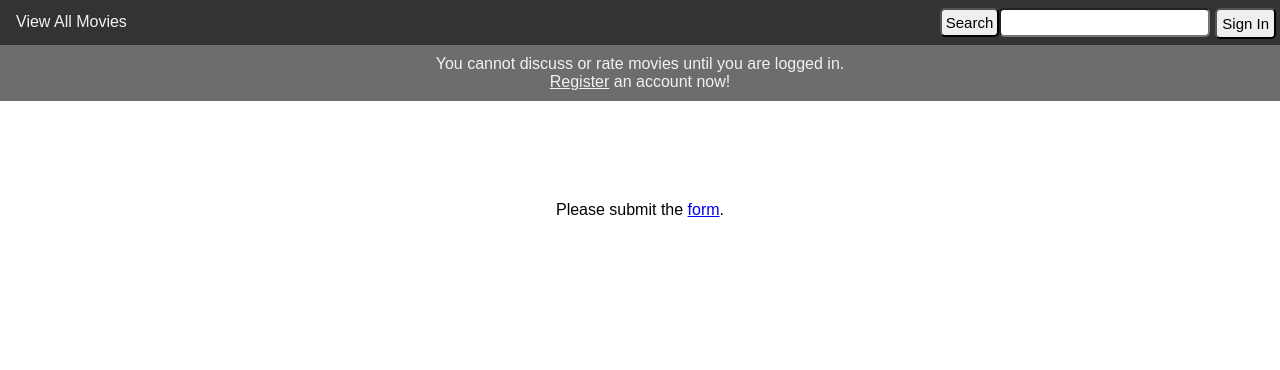
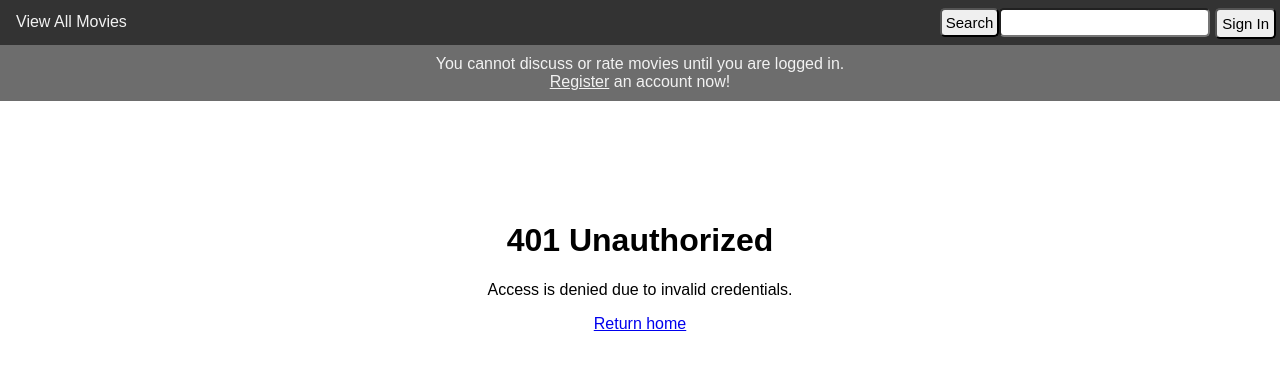
Before and after one commit to cbaldry86/flick-yak, a PHP site: page /views/admin/new_movie.php in a window 1280 px wide. Shown: the part 152-522 px from the top of the page. Run offline with PHP 8.4, Linux system fonts and the light colour scheme.

Commit message:
add session validation for admin only

```diff
--- a/views/admin/new_movie.php
+++ b/views/admin/new_movie.php
@@ -1,5 +1,10 @@
 <?php
 session_start();
+
+if (!isset($_SESSION['access_level']) || !$_SESSION['access_level'] == 'admin') {
+    require '../errors/401.php';
+    exit;
+}
 
 $title = 'New Movie';
 $script = '../../scripts/main.js';
@@ -83,7 +88,7 @@ if (isset($_POST['add_new_movie_submit'])) {
             $success = $stmt->execute([$_POST['movie_name'], $_POST['year'], $_POST['director'], $_POST['writers'], $_POST['duration'],  $_POST['plot_sum']]);
 
             if ($success) {
-                echo '<h3>Form Submitted successfully!</h3>';
+                echo '<h3>New Movie Submitted Successfully!</h3>';
                 echo '<a href="../../index.php">Return home</a>.';
             } else {
                 echo '<h3>Something went wrong</h3>';
```
